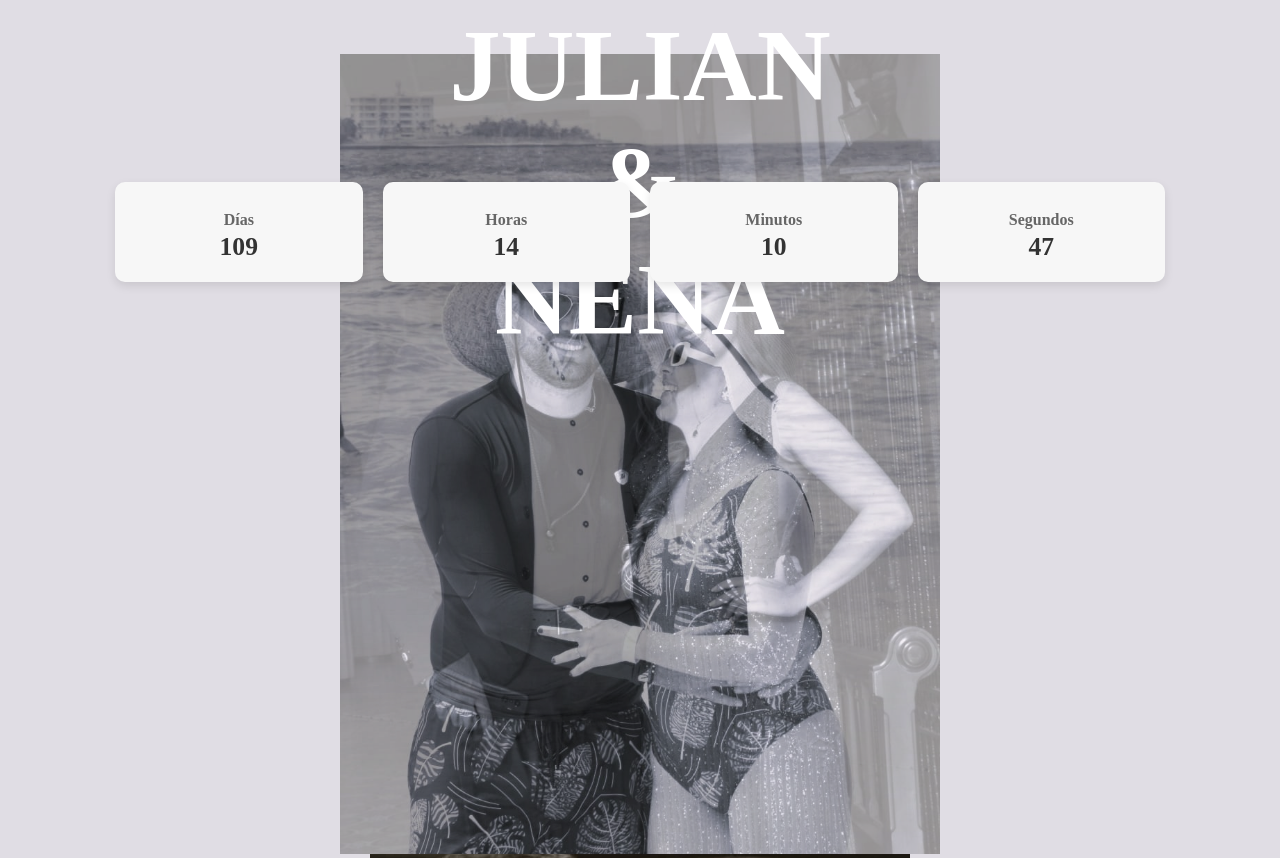
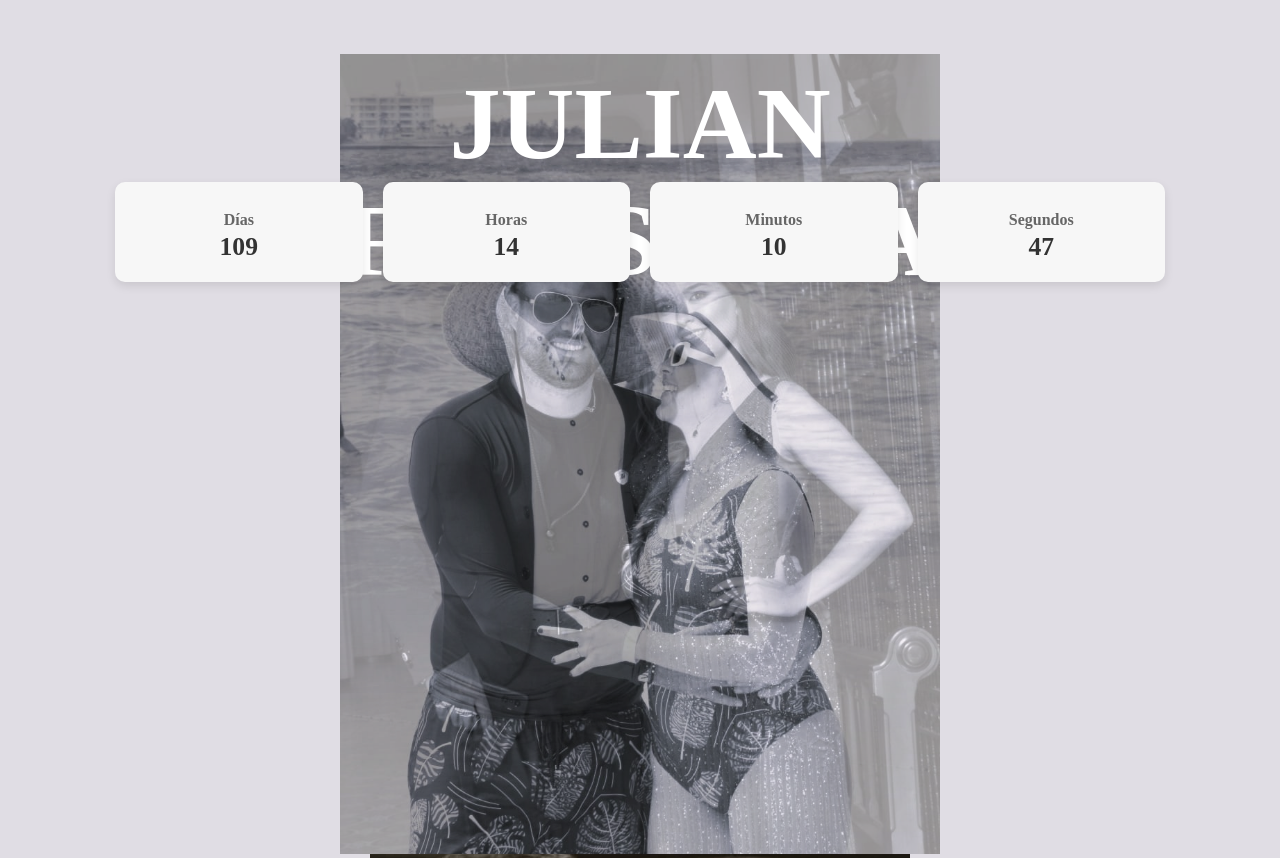
Before and after one commit to Mariand22/JULIAN-LORENA, a plain HTML site: page index.html in a window 1280 px wide. Shown: the top 858 px of the page. Drawn offline with Linux system fonts and the light colour scheme; a web font is replaced by a local one.

Commit message:
Update index.html

```diff
--- a/index.html
+++ b/index.html
@@ -306,7 +306,7 @@
         <img src="foto4.jpeg" alt="Imagen 2" class="second-image">
 
         <!-- Letrero sobre las imágenes -->
-        <div class="overlay-text">JULIAN & NENA</div>
+        <div class="overlay-text">JULIAN FSDFSFENA</div>
 
     </div>
     <audio id="background-music" autoplay loop>
```
